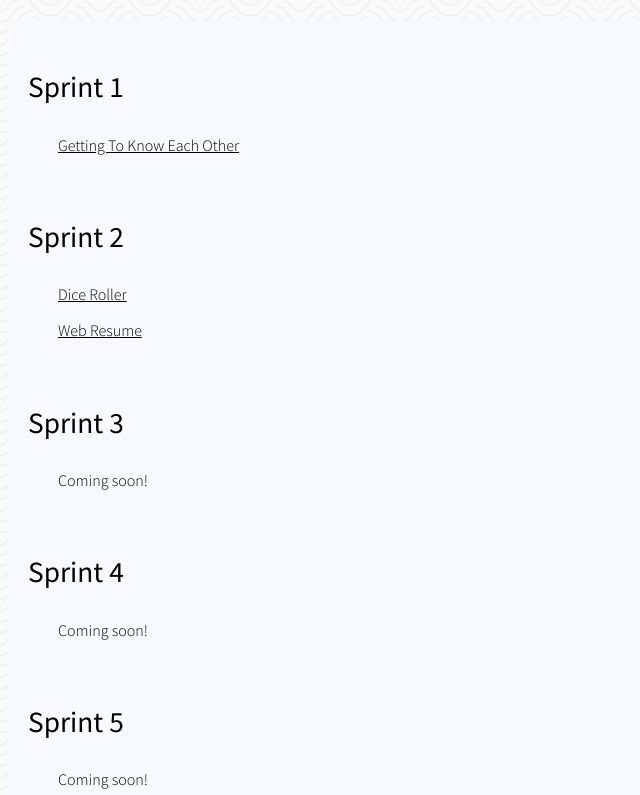
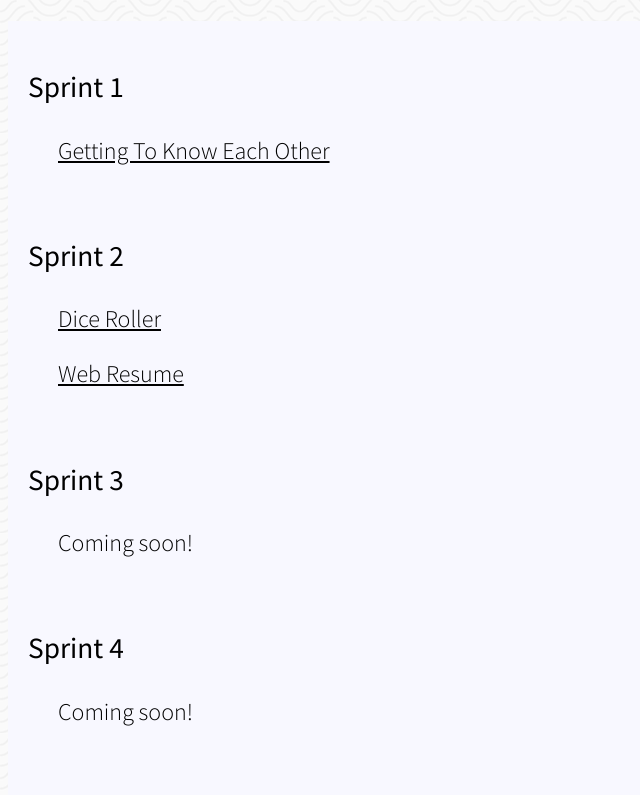
Before and after one commit to juliedosher/CPSC440_Portfolio, a plain HTML site: page index.html in a window 1280 px wide. Shown: the part 800-1595 px from the top of the page, without its empty margins (0-640 px from the left). Drawn offline with nearby package versions, Linux system fonts and the light colour scheme.

Commit message:
changed font size

```diff
--- a/style.css
+++ b/style.css
@@ -2,7 +2,7 @@ a {color:black;}
       h1 {text-align: right; font-size: 60pt; margin-top: 8%; margin-right: 30px; font-family: 'Playfair Display', serif;}
       h2 {text-align: right; font-size: 50pt; margin-right: 100px; font-family: 'Playfair Display', serif;}
       h3 {font-size: 22pt; margin-left: 20px;font-family: 'Source Sans Pro', sans-serif; font-weight: 400;}
-      p {margin-left: 50px; font-family: 'Source Sans Pro', sans-serif; font-weight: 300;}
+      p {margin-left: 50px; font-family: 'Source Sans Pro', sans-serif; font-size: 18pt; font-weight: 300;}
 
       #Intro {
         height: 90vh;
```
